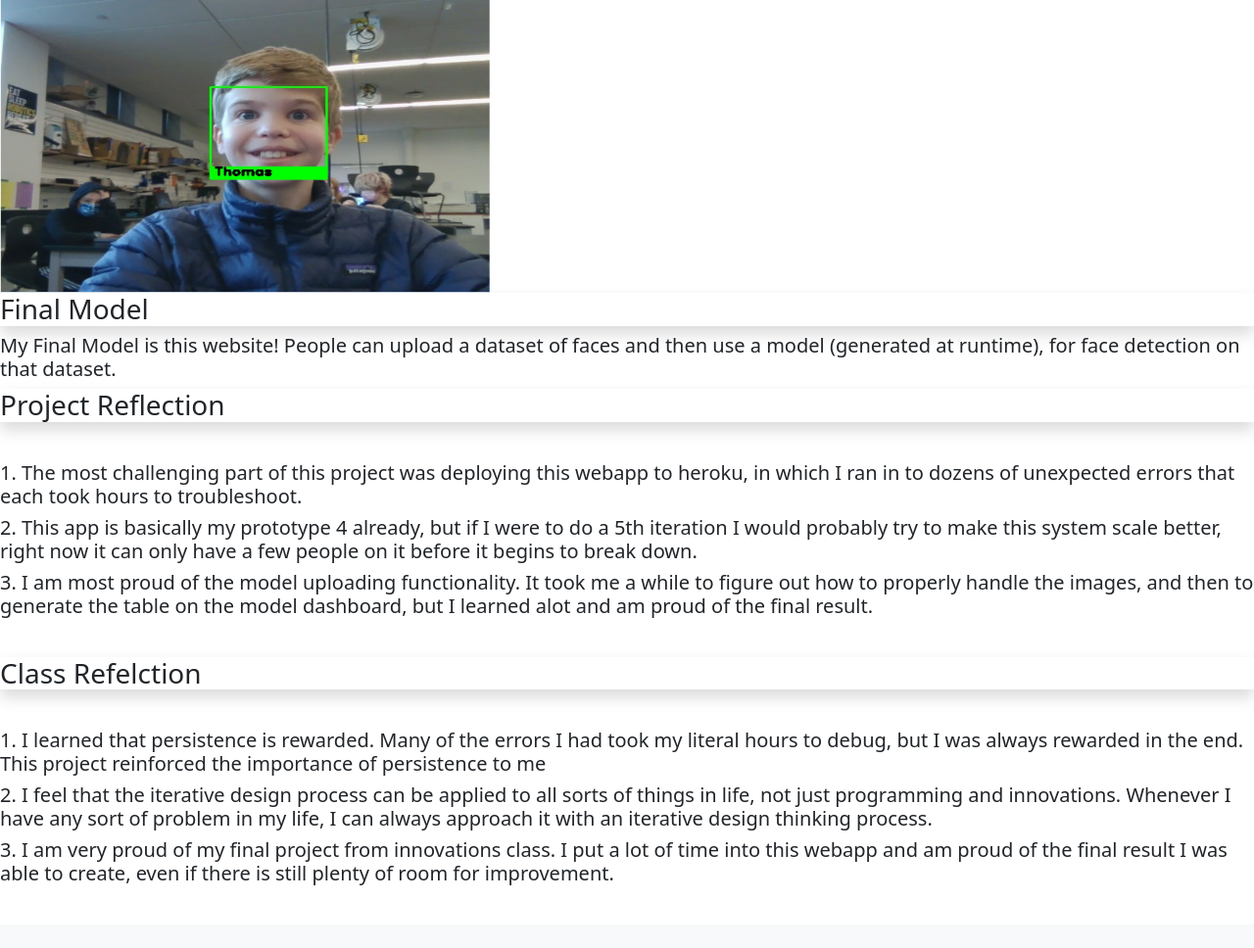
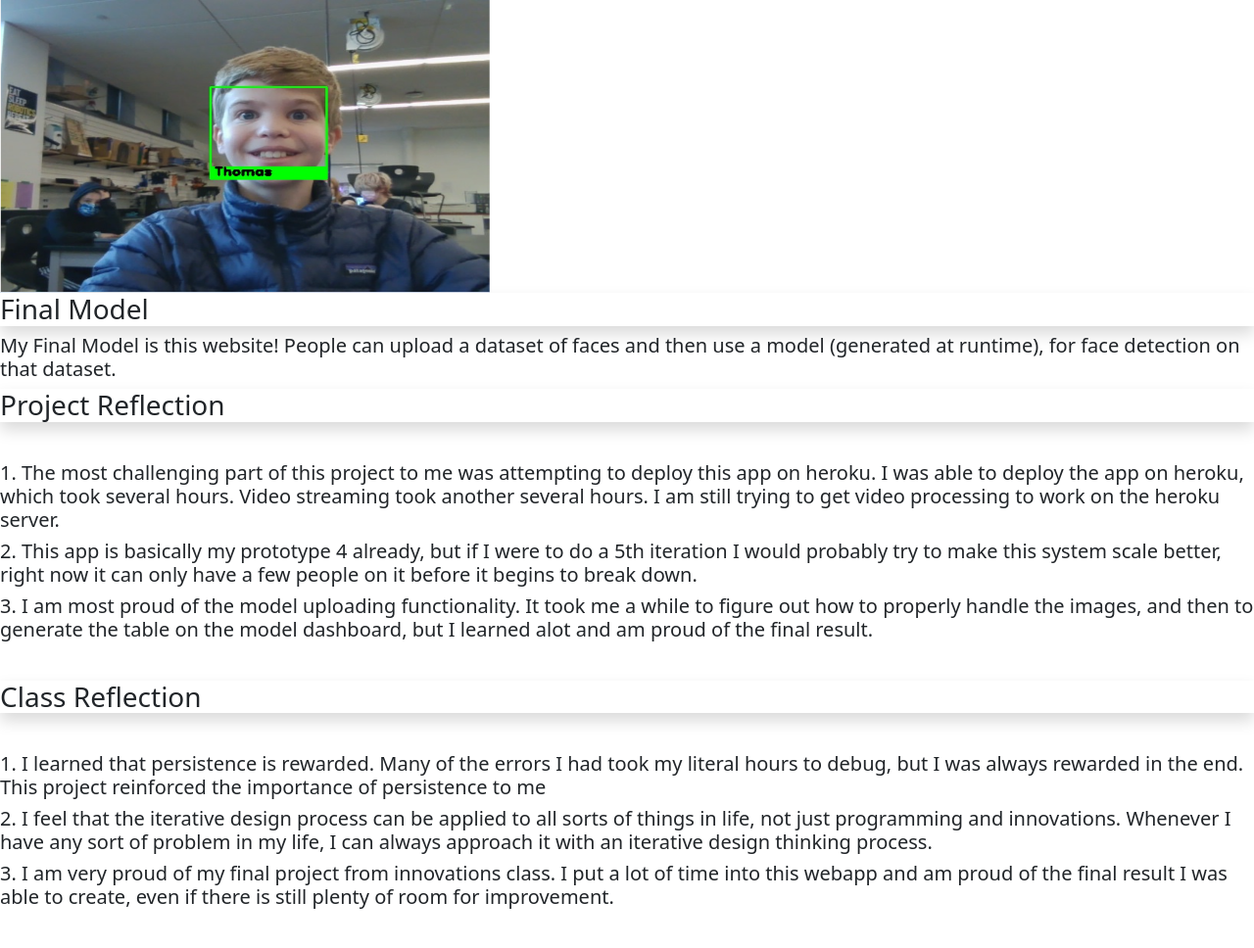
Before and after one commit to ThomasGust/FacialRecognition-WebApp, a Flask app: page / in a window 1280 px wide. Shown: the part 2793-3761 px from the top of the page at 98% size. Before the commit the page ends 3697 px from the top, so only its background shows below. Run offline with Flask 2, Linux system fonts and the light colour scheme; a user stored in the database is signed in; some libraries are stand-ins or nearby versions.

Commit message:
Delete facial data and add project edits.

```diff
--- a/app.py
+++ b/app.py
@@ -15,6 +15,9 @@ from cam import Annotator, Camera
 from imageio import imread
 import socket
 import threading
+from utils import generate_frames
+import sys
+from pyngrok import ngrok
 
 app = Flask(__name__, template_folder="templates")
 app.config.from_object(ProductionConfig())
@@ -279,6 +282,7 @@ def video_feed():
     model = jmods.query.get(session['umodi']).first()
     return Response(gen_frames(model.model, model.mdt), mimetype='multipart/x-mixed-replace; boundary=frame')
 
+
 if __name__ == "__main__":
     db.create_all()
-    socketio.run(app)
+    app.run(port=80)
--- a/templates/index.html
+++ b/templates/index.html
@@ -57,12 +57,12 @@
 Project Reflection
 </h3>
 <h5>&nbsp;</h5>
-<h5>1. The most challenging part of this project was deploying this webapp to heroku, in which I ran in to dozens of unexpected errors that each took hours to troubleshoot.</h5>
+<h5>1. The most challenging part of this project to me was attempting to deploy this app on heroku. I was able to deploy the app on heroku, which took several hours. Video streaming took another several hours. I am still trying to get video processing to work on the heroku server.</h5>
 <h5>2. This app is basically my prototype 4 already, but if I were to do a 5th iteration I would probably try to make this system scale better, right now it can only have a few people on it before it begins to break down.</h5>
 <h5>3. I am most proud of the model uploading functionality. It took me a while to figure out how to properly handle the images, and then to generate the table on the model dashboard, but I learned alot and am proud of the final result.</h5>
 <h5>&nbsp;</h5>
 <h3 class="shadow">
-Class Refelction
+Class Reflection
 </h3>
 <h5>&nbsp;</h5>
 <h5>1. I learned that persistence is rewarded. Many of the errors I had took my literal hours to debug, but I was always rewarded in the end. This project reinforced the importance of persistence to me</h5>
```
Also changed, not shown: templates/model_inference.html (+1 -9 lines), sgsql.sqlite3 (deleted), 2 other files.
